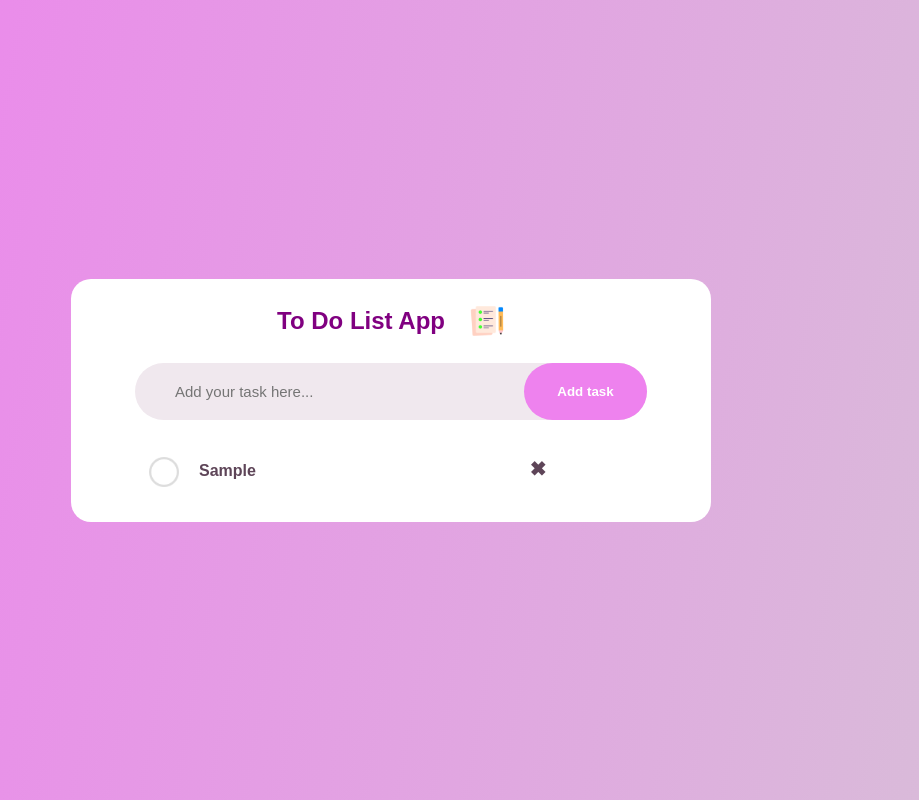
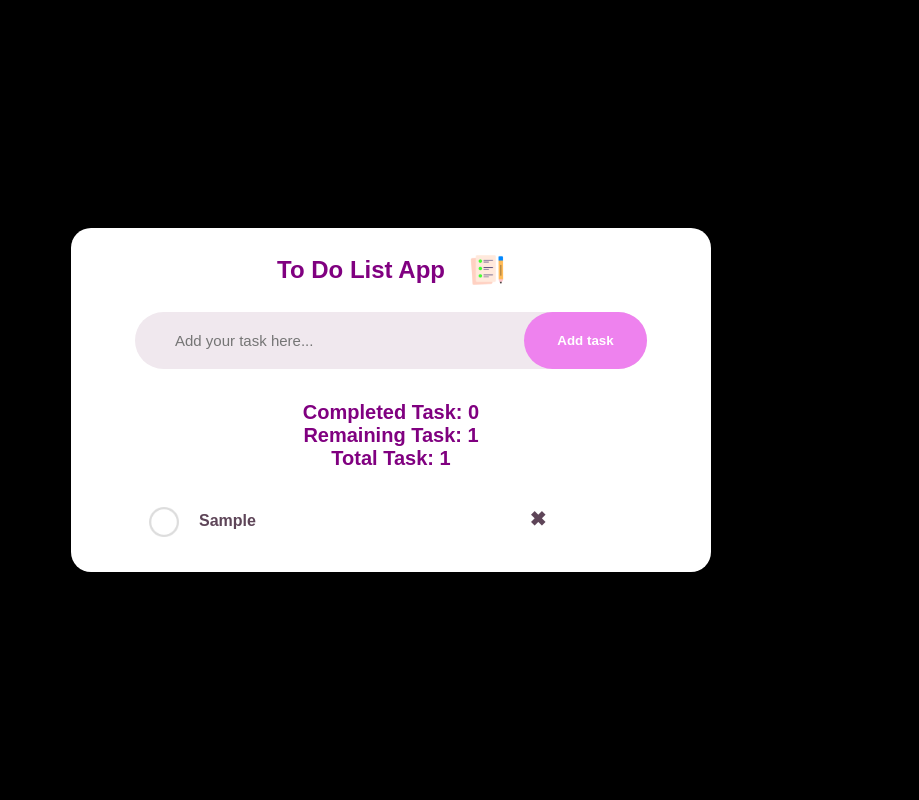
Before and after one commit to Odeyemifavour/to-do-APP, a plain HTML site: page index.html in a window 1280 px wide. Both pictures are taken after typing "Sample" into the empty fields and a click on the button "Add task". Shown: the whole page, without its empty margins (249-1168 px from the left). Drawn offline with Linux system fonts and the light colour scheme.

Commit message:
new commit

```diff
--- a/index.html
+++ b/index.html
@@ -7,6 +7,7 @@
     <link rel="stylesheet" href="style.css">
 </head>
 <body>
+
     <div class="container">
         <div class= "todo-app">
             <h2> To Do List App <img src="icon.png" alt=""></h2>
@@ -14,13 +15,14 @@
                 <input type="text" id="inputBox" placeholder="Add your task here..." >
                 <button onclick="addTask()">Add task</button>
             </div>
-            <ul id="listContainer">
-                <!-- <li class="checked">task1</li>
-                <li>task1</li>
-                <li>task1</li>
-                <li>task1</li> -->
-            </ul>
+            <div id="taskCounter" style="display: none;">
+                <p>Completed Task: <span id="completedTask"> 0</span></p>
+                <p> Remaining Task:  <span id="remainingTask"> 0</span> </p>
+                <p>Total Task: <span id="totalTask"></span></p>
+            </div>
+            <ul id="listContainer"> </ul>
         </div>
+
     </div>
     <script src="script.js"></script>
 </body>
--- a/script.js
+++ b/script.js
@@ -1,5 +1,8 @@
 const inputBox = document.getElementById("inputBox");
 const listContainer = document.getElementById("listContainer");
+const completedTask = document.getElementById("completedTask");
+const remainingTask = document.getElementById("remainingTask");
+const totalTask = document.getElementById("totalTask");
 function addTask(){
     if(inputBox.value=== ''){
         alert("Task cannot be empty!")
@@ -10,17 +13,42 @@ function addTask(){
         listContainer.appendChild(li);
         let span = document.createElement("span");
         span.innerHTML = "&#10006";
-        li.appendChild(span)
+        li.appendChild(span);
+        taskUpdate();
     }
         inputBox.value="";
 }
 listContainer.addEventListener("click", function(e){
     if(e.target.tagName === "LI"){
         e.target.classList.toggle("checked");
+        taskUpdate();
     }
     else if(e.target.tagName === "SPAN"){
         e.target.parentElement.remove();
+        taskUpdate();
     }
 }
 
 )
+let completed;
+let remaining;
+let totalTaskNum;
+function taskUpdate(){
+    const tasks = listContainer.getElementsByTagName("li");
+    completed = 0;
+    remaining = 0;
+    totalTaskNum = 0;
+    for(let task of tasks){
+        if (task.classList.contains("checked")){
+            completed++;
+        }
+        else{
+            remaining++;
+        }
+    }
+    totalTaskNum = completed + remaining;
+    completedTask.innerText = completed;
+    remainingTask.innerText = remaining;
+    totalTask.innerText = totalTaskNum;
+    taskCounter.style.display = "block";
+}
--- a/style.css
+++ b/style.css
@@ -9,8 +9,10 @@
 {
     width: 100vw;
     height: 100vh;
-    background: linear-gradient(100deg, #EE82EE,#D8BFD8);
+    background: black;
     display: flex;
+    flex-direction: column-reverse;
+    align-items: center;
     justify-content: center;
 }
 .container .todo-app
@@ -117,3 +119,24 @@
     background: hwb(313 91% 6%);
     border-radius: 10px ;
 }
+.container #taskCounter
+{
+   margin: 2em  0;
+   display: flex;
+   flex-direction: column;
+   justify-content: center;
+   align-items: center;
+   text-align: center;
+
+}
+.container #taskCounter p
+{
+    font-size: 20px;
+    font-weight: 600;
+    color:black;
+    color:#800080;
+}
+
+@media screen {
+
+}
```
